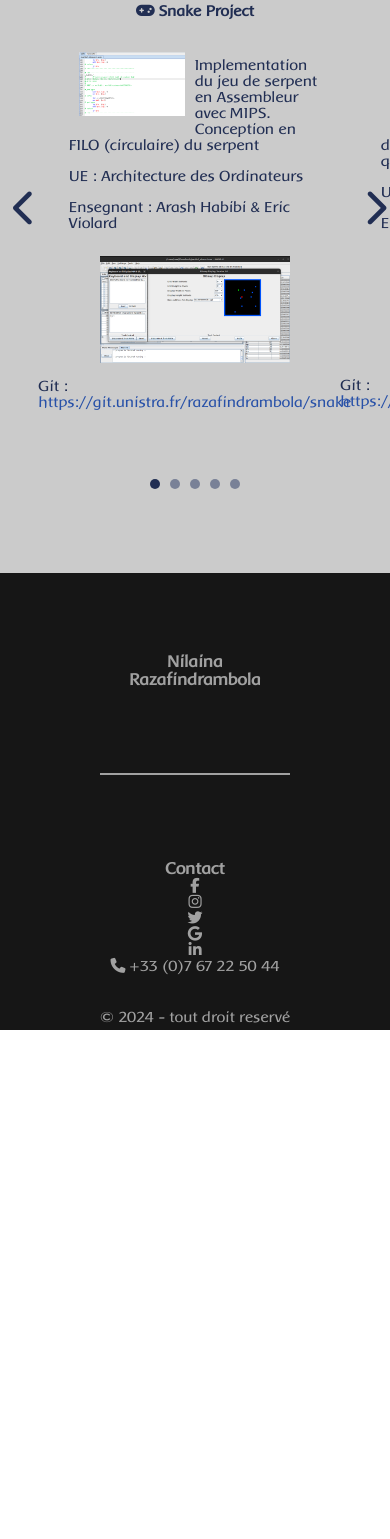
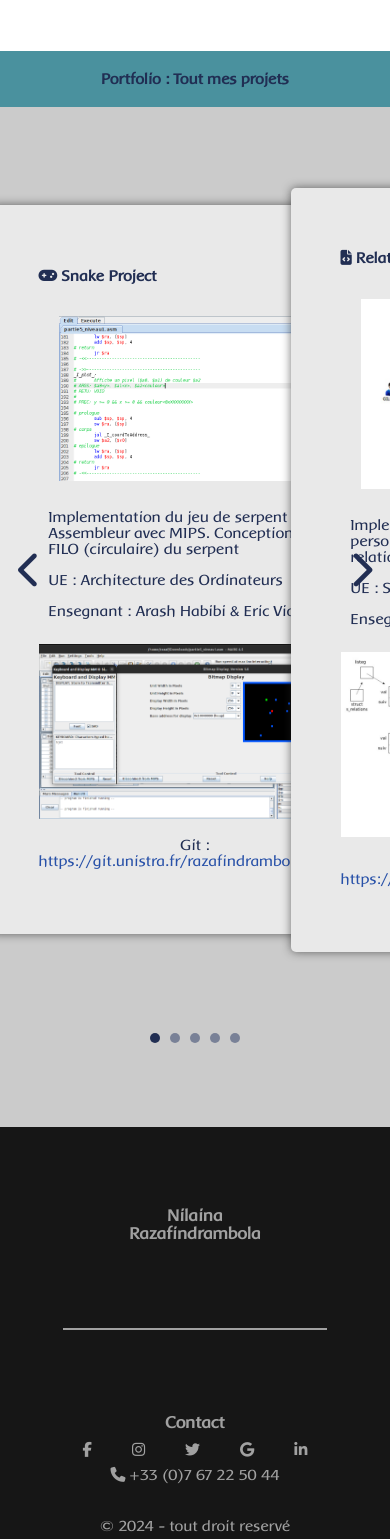
Before and after one commit to nilainarazaf/site-web, a PHP site: page / in a window 390 px wide. Shown: the part 1969-3508 px from the top of the page. Before the commit the page ends 2999 px from the top, so only its background shows below. Run offline with PHP 8.4, Linux system fonts and the light colour scheme; some libraries are stand-ins or nearby versions.

Commit message:
màj - projets

```diff
--- a/css/styles.css
+++ b/css/styles.css
@@ -248,7 +248,7 @@
     z-index: 1; /* positionnement au dessus de .left-side img */
     cursor: pointer;
     /* background */
-    background: linear-gradient(to right, #00000000, #becbd39a, #bed0d3, #a6c9cf, #70b0bbe3, #4a919e);
+    background: linear-gradient(to right, #ecf7f80e, #ccdbe6b4, #acc3d4c2, #8bbdc2d2, #6ba7b0d5, #4a919eea);
     /* texte */
     text-align: right;
     /* animation d'affichage */
@@ -482,12 +482,28 @@
     color: #2851a8;
 }
 
+.project article{
+    padding: 50px;
+    border-radius: 5px;
+    box-shadow: 0 0 10px rgba(31, 31, 31, 0.616);
+    background: #e9e9e9;
+}
+.project article .ref{
+    text-align: center;
+}
+
 #prev, #next {
     height: 25%;
     width: 5vw;
     border-radius: 5px;
     transition: 0.5s ease-in-out;
 }
+
+.fixed-arrow {
+    position: fixed;
+    transition: 0.5s ease-in-out;
+}
+
 #prev i, #next i{
     transition: transform 0.5s ease-in-out;
     transform: scale(2.5);
@@ -595,38 +611,45 @@
     padding-left: 10vw;
 }
 /* section pour les reseaux */
-.network{
+footer .network{
     display: flex;
     flex-direction: row;
 }
-.network li, .phone li{
+footer .network li, footer .phone li{
     list-style: none;
     margin: 0 10px;
 }
 
 /* les icons pour les reseaux */
-.fa {
+footer .fa {
     color : #a1a1a1;
     transition: 0.4s ease-out;
 }
-.network .fa:hover{
+footer .network .fa:hover{
     transform: scale(1.4) translateY(-20%);
 }
-.fa-facebook:hover {
+footer .fa-facebook:hover {
     color: #3b5998;
 }
-.fa-twitter:hover {
+footer .fa-twitter:hover {
     color: #5d8ffa;
 }
-.fa-instagram:hover {
+footer .fa-instagram:hover {
     color: #e64545;
 }
-.fa-google:hover {
+footer .fa-google:hover {
     color: #bd1111;
 }
-.fa-linkedin:hover {
+footer .fa-linkedin:hover {
     color: #2851a8;
 }
+
+/* ///////////////////////////////////////////////////////////
+////////////////////// CONTENT END /////////////////////////*/
+
+
+
+
 
 /* ////////////////////////////////////////////////////////////
 ///////////////////////////////////////////////////////////////
@@ -646,6 +669,9 @@
         justify-content: flex-start;
         /* position */
         position: static;
+    }
+    .navbar li{
+        margin: 20px;
     }
     /* Item de droite */
     .right-items {
@@ -671,10 +697,18 @@
     .profil .img {
         width: 80%;
         opacity: 1;
+        margin-bottom: 50px;
     }
     /* modification au cas de :hover sur la ligne  */
     .modified-profil .img{
         animation: none;
+    }
+    .project img, .project img:first-child{
+        float: none;
+        width: 100%;
+    }
+    #prev, #next {
+        width: 10vw;
     }
     /* ////////// FOOTER /////////// */
     footer, .info, .network {
@@ -683,6 +717,9 @@
         flex-direction: column;
         justify-content: center;
         align-items: center;
+    }
+    .network .fa {
+        margin: 10px;
     }
     /* section contacts */
     .contact {
@@ -695,7 +732,3 @@
         border-left: 0px;
     }
 }
-
-/* Styles pour les tablettes (écrans moyens à grands) */
-@media (min-width: 768px) and (max-width: 1023px) {
-}
--- a/html/contact.html
+++ b/html/contact.html
@@ -2,6 +2,7 @@
 <html lang=fr>
     <head>
         <meta charset=utf-8>
+        <meta name="viewport" content="width=device-width, initial-scale=1.0">
         <link rel="stylesheet" href="/css/styles_contact.css">
         <link rel="icon" type="image" sizes="30*30" href="/img/icon.png">
         <script src="https://kit.fontawesome.com/c2a950b2e9.js" crossorigin="anonymous"></script>
--- a/html/cv.html
+++ b/html/cv.html
@@ -2,6 +2,7 @@
 <html lang=fr>
     <head>
         <meta charset=utf-8>
+        <meta name="viewport" content="width=device-width, initial-scale=1.0">
         <link rel="stylesheet" href="/css/styles_cv.css">
         <link rel="icon" type="image" sizes="30*30" href="/img/icon.png">
         <script src="https://kit.fontawesome.com/c2a950b2e9.js" crossorigin="anonymous"></script>
--- a/index.html
+++ b/index.html
@@ -2,6 +2,7 @@
 <html lang=fr>
     <head>
         <meta charset=utf-8>
+        <meta name="viewport" content="width=device-width, initial-scale=1.0">
         <link rel="stylesheet" href="css/styles.css">
         <link rel="icon" type="image" sizes="30*30" href="/img/icon.png">
         <script src="https://kit.fontawesome.com/c2a950b2e9.js" crossorigin="anonymous"></script>
@@ -57,60 +58,70 @@
                         <button id="prev"><i class="fa-solid fa-chevron-left"></i></button>
                         <ul>
                             <li>
+                                <article>
                                     <h2><i class="fa-solid fa-gamepad"></i> Snake Project</h2>
                                     <section>
-                                    <img src="img/mips_code.png" alt="Illustration snake : code">
+                                        <img src="img/mips_code.png" alt="exemple de code Assembleur">
                                         <p>Implementation du jeu de serpent en Assembleur avec MIPS. Conception en FILO (circulaire) du serpent</p>
                                         <p>UE : Architecture des Ordinateurs</p>
                                         <p>Ensegnant : Arash Habibi & Eric Violard</p>
                                     </section>
-                                <img src="img/mips_res.png" alt="Illustration snake : resultat">
-                                <p>Git : <a href="https://git.unistra.fr/razafindrambola/snake">https://git.unistra.fr/razafindrambola/snake</a></p>
+                                    <img src="img/mips_res.png" alt="affchage graphique du snake project">
+                                    <p class="ref">Git : <a href="https://git.unistra.fr/razafindrambola/snake">https://git.unistra.fr/razafindrambola/snake</a></p>
+                                </article>
                             </li>
                             <li>
+                                <article>
                                     <h2><i class="fa-solid fa-file-code"></i> Relations</h2>
                                     <section>
-                                    <img src="img/graphe1.png" alt="Illustration graphe schema">
+                                        <img src="img/graphe1.png" alt="schema du model de relation">
                                         <p>Implementation de graphe de relation d'une personne dans le but d'établire le degré de relation entre deux objets quelconques</p>
                                         <p>UE : Structure de Donnée</p>
                                         <p>Ensegnant : Jean-Michel Dischler</p>
                                     </section>
-                                <img src="img/graphe2.png" alt="Illustration graphe modele">
-                                <p>Git : <a href="https://git.unistra.fr/razafindrambola/relations">https://git.unistra.fr/razafindrambola/relations</a></p>
+                                    <img src="img/graphe2.png" alt="schema graphique de relation - UML">
+                                    <p class="ref">Git : <a href="https://git.unistra.fr/razafindrambola/relations">https://git.unistra.fr/razafindrambola/relations</a></p>
+                                </article>
                             </li>
                             <li>
+                                <article>
                                     <h2><i class="fa-brands fa-html5"></i> Unistra & Neudstadt Coffee</h2>
                                     <section>
-                                    <img src="img/web1.png" alt="Illustration page accueil">
+                                        <img src="img/web1.png" alt="page accueil">
                                         <p>Reproduction d'un model souhaite de site web avec des outils réstreints. Projet complementaire d'un site web dynamique (PHP, AJAX, SQLite) "<a href="https://git.unistra.fr/razafindrambola/webproject">portfolio</a>"</p>
                                         <p>UE : Programmation Web</p>
                                         <p>Ensegnant : Antoine Haas & Aline Gerard</p>
                                         <p><a href="https://git.unistra.fr/razafindrambola/unistra-neudstadt-coffee">https://git.unistra.fr/razafindrambola/unistra-neudstadt-coffee</a></p>
                                     </section>
-                                <img src="img/web2.png" alt="Illustration page recherche">
-                                <p>Git : <a href="https://git.unistra.fr/razafindrambola/webproject">https://git.unistra.fr/razafindrambola/webproject</a></p>
+                                    <img src="img/web2.png" alt="page recherche">
+                                    <p class="ref">Git : <a href="https://git.unistra.fr/razafindrambola/webproject">https://git.unistra.fr/razafindrambola/webproject</a></p>
+                                    </article>
                             </li>
                             <li>
+                                <article>
                                     <h2><i class="fa-solid fa-gamepad"></i> Sokoban</h2>
                                     <section>
-                                    <img src="img/sokoban_consol.png" alt="Illustration sokoban console">
+                                        <img src="img/sokoban_consol.png" alt="sokoban sur console">
                                         <p>Modelisation et Implementation du jeu sokoban avec une interface graphique avec sdl2 et une option sur terminal</p>
                                         <p>UE : Technique de Developpement</p>
                                         <p>Ensegnant : Clément Flint</p>
                                     </section>
-                                <img src="img/sokoban_sdl2.png" alt="Illustration sokoban sdl2">
-                                <p>Git : <a href="https://git.unistra.fr/razafindrambola/sokoban">https://git.unistra.fr/razafindrambola/sokoban</a></p>
+                                    <img src="img/sokoban_sdl2.png" alt="sokoban avec sdl2">
+                                    <p class="ref">Git : <a href="https://git.unistra.fr/razafindrambola/sokoban">https://git.unistra.fr/razafindrambola/sokoban</a></p>
+                                    </article>
                             </li>
                             <li>
+                                <article>
                                     <h2><i class="fa-brands fa-java"></i> Mini-jeu RPG</h2>
                                     <section>
-                                    <img src="img/load.gif" alt="Illustration">
+                                        <img src="img/java_project.png" alt="grille de jeu">
                                         <p>Modelisation et Implementation d'un mini-jeu RPG (Sortir d'un donjon avec des monstre et des pieges) en POO dans une configuration MVC (model-view-controller)</p>
                                         <p>UE : Programmation Orientée Objet</p>
                                         <p>Ensegnant : Gabriel Frey</p>
                                     </section>
-                                <img src="img/load.gif" alt="Illustration">
-                                <p>Git : <a href="https://git.unistra.fr/razafindrambola/2dgame">https://git.unistra.fr/razafindrambola/2dgame</a></p>
+                                    <img src="img/UML.png" alt="UML de conception">
+                                    <p class="ref">Git : <a href="https://git.unistra.fr/razafindrambola/2dgame">https://git.unistra.fr/razafindrambola/2dgame</a></p>
+                                </article>
                             </li>
                         </ul>
                         <button id="next"><i class="fa-solid fa-chevron-right"></i></button>
--- a/js/func.js
+++ b/js/func.js
@@ -157,6 +157,19 @@
     });
 }
 
+function setupFixedArrow() {
+    window.addEventListener('scroll', function() {
+        const introElement = document.querySelector('.slide button');
+        const introRect = introElement.getBoundingClientRect();
+
+        if (introRect.top === 0 && window.getComputedStyle(introElement).position === 'fixed') {
+            introElement.classList.add('fixed-arrow');
+        } else {
+            introElement.classList.remove('fixed-arrow');
+        }
+    });
+}
+
 
 // Fonction principale pour initialiser toutes les fonctionnalités
 function initialize() {
```
Also changed, not shown: css/styles_contact.css (+42 -42 lines), css/styles_cv.css (+44 -27 lines), img/UML.png (added), img/java_project.png (added). Lines whose indentation alone changed are shown as unchanged.
